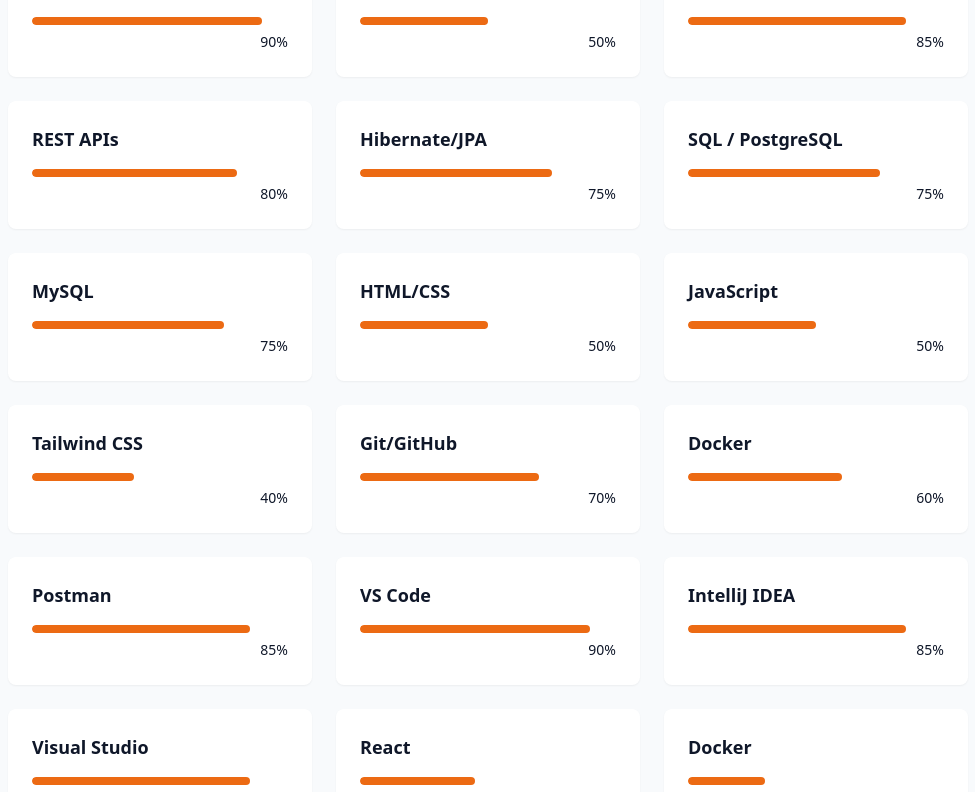
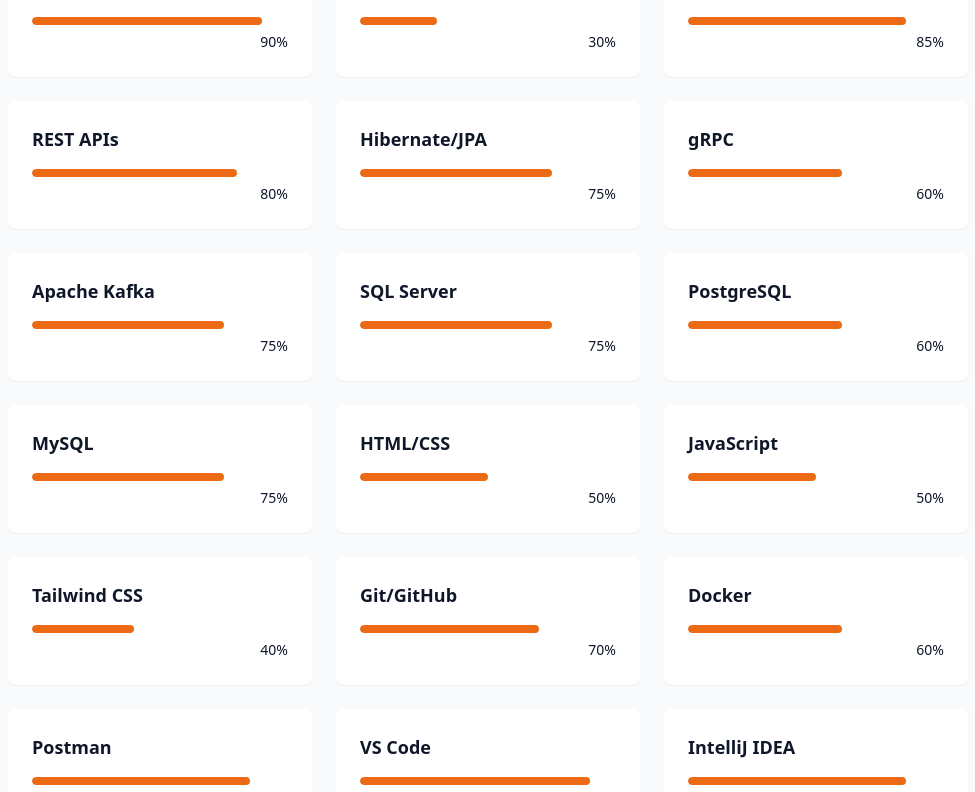
Before and after one commit to imsunnnyyy/Portfolio, a React (Vite) app: page / in a window 1280 px wide. Shown: the part 2005-2797 px from the top of the page, without its empty margins (152-1127 px from the left). Built offline with nearby package versions, Linux system fonts and the light colour scheme.

Commit message:
Update project and skill section

```diff
--- a/src/components/SkillsSection.jsx
+++ b/src/components/SkillsSection.jsx
@@ -4,13 +4,16 @@ import { cn } from "@/lib/utils";
 const skills = [
   // Backend - Java & Spring Boot (85–95%)
   { name: "Java", level: 90, category: "backend" },
-  { name: "Golang", level: 50, category: "backend" },
+  { name: "Golang", level: 30, category: "backend" },
   { name: "Spring Boot", level: 85, category: "backend" },
 
   // Backend - Others (70–80%)
   { name: "REST APIs", level: 80, category: "backend" },
   { name: "Hibernate/JPA", level: 75, category: "backend" },
-  { name: "SQL / PostgreSQL", level: 75, category: "backend" },
+  { name: "gRPC", level: 60, category: "backend" },
+  { name: "Apache Kafka", level: 75, category: "backend" },
+  { name: "SQL Server", level: 75, category: "backend" },
+  { name: "PostgreSQL", level: 60, category: "backend" },
   { name: "MySQL", level: 75, category: "backend" },
 
   // Frontend (40–50%)
```
